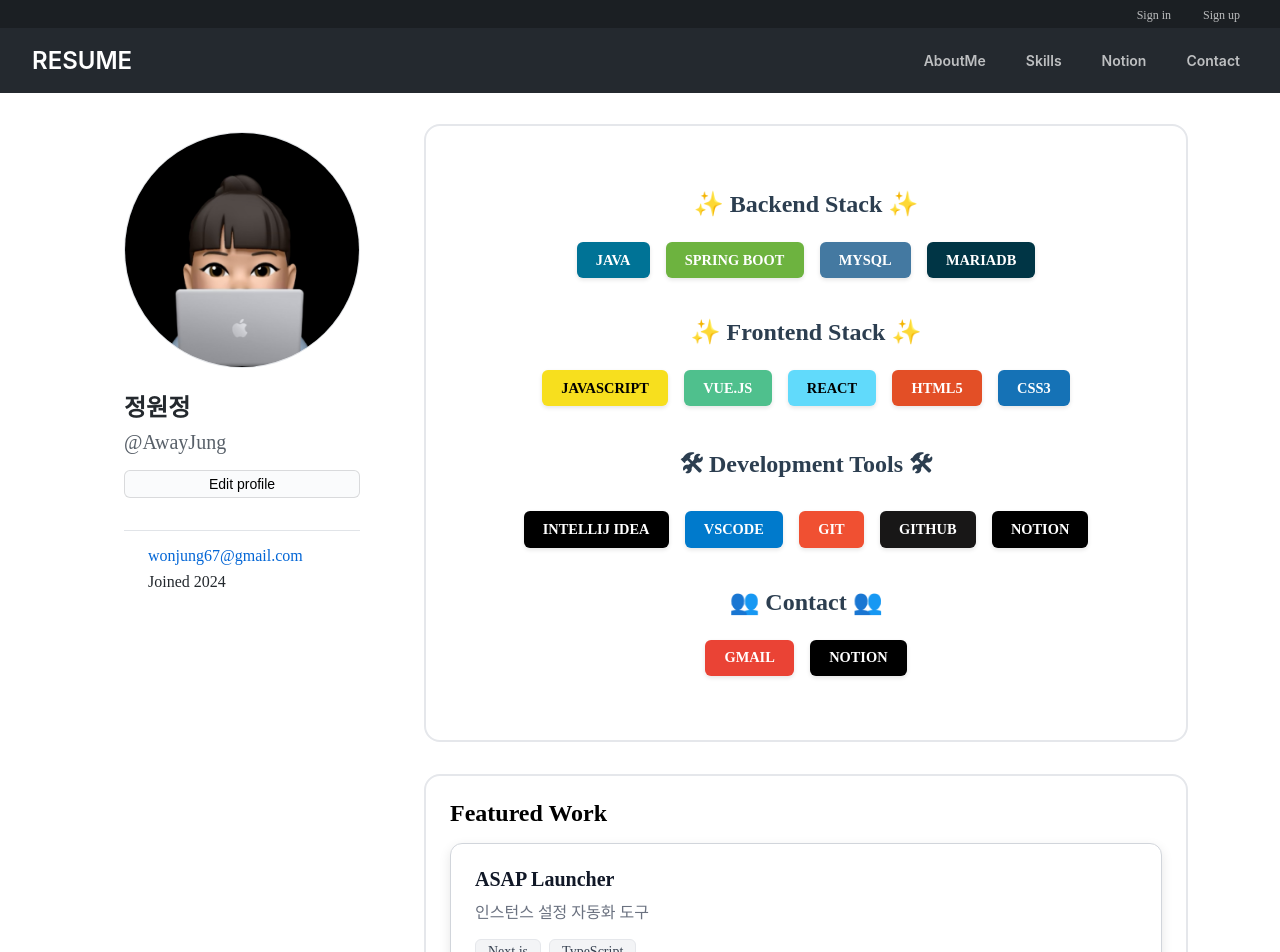
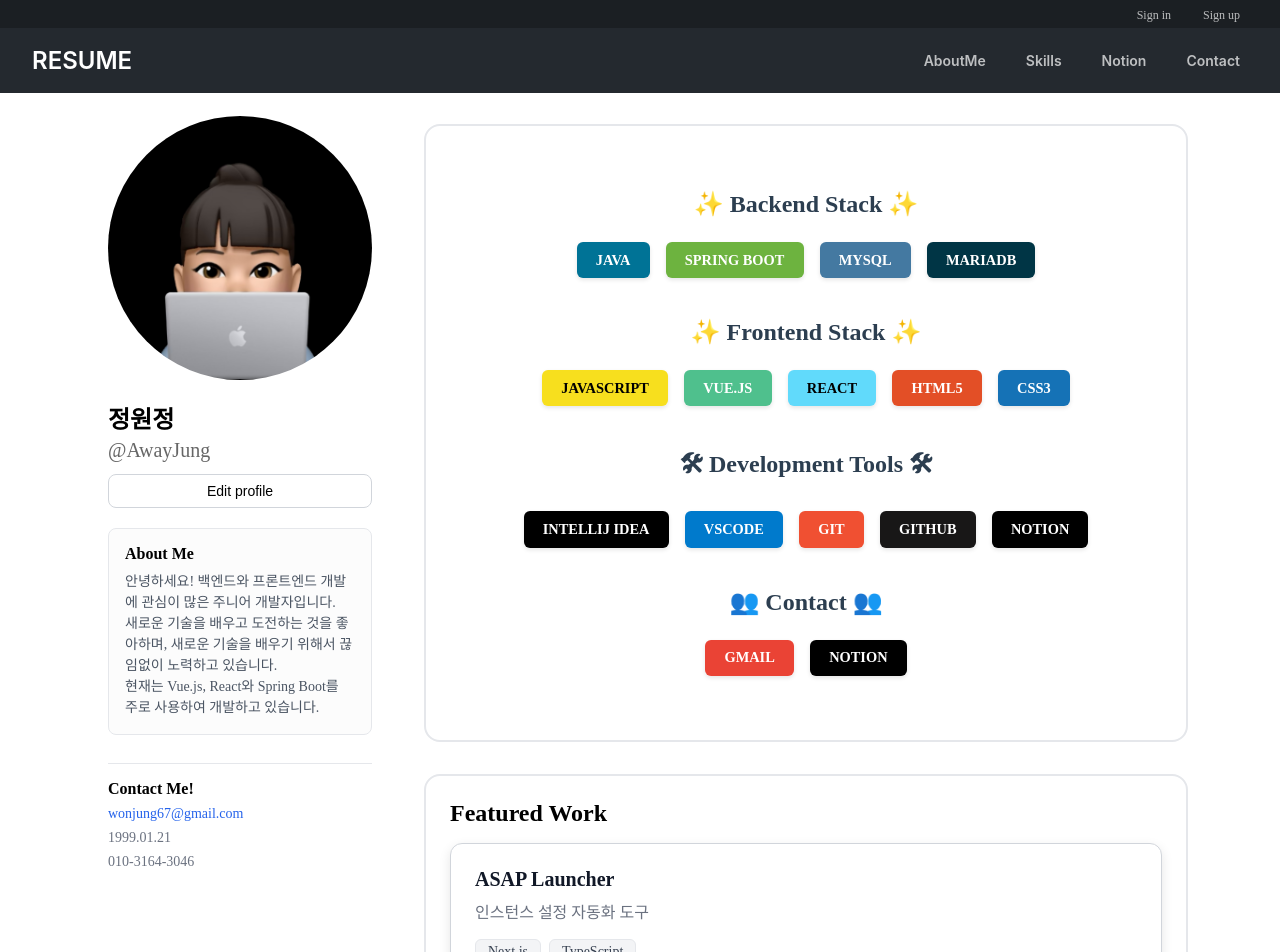
Before and after one commit to AwayJung/wonboard-FE-Vue, a Vue app: page / in a window 1280 px wide. Shown: the top 952 px of the page. Built offline with nearby package versions, Linux system fonts and the light colour scheme.

Commit message:
update: Profile페이지 About Me 추가

```diff
--- a/src/components/MainLayout.vue
+++ b/src/components/MainLayout.vue
@@ -10,8 +10,8 @@
 </template>
 
 <script>
-import Profile from './Profile.vue'
-import TechStack from './TechStack.vue'
+import Profile from './main/Profile.vue'
+import TechStack from './main/TechStack.vue'
 import ProjectShowcase from './main/ProjectShowcase.vue'
 import TechInterests from './main/TechInterests.vue'
 
--- a/src/components/Profile.vue
+++ /dev/null
@@ -1,102 +0,0 @@
-<template>
-    <div class="profile-section">
-      <div class="profile-image">
-        <img src="@/assets/images/profile.jpg" alt="Profile" class="profile-img" />
-      </div>
-      <h1 class="name">정원정</h1>
-      <div class="username">@AwayJung</div>
-      <button class="edit-btn">Edit profile</button>
-      <div class="contact-info">
-        <div class="info-item">
-          <i class="far fa-envelope"></i>
-          <a href="mailto:wonjung67@gmail.com" class="email-link">
-            wonjung67@gmail.com
-          </a>
-        </div>
-        <div class="info-item">
-          <i class="far fa-calendar"></i>
-          <span>Joined 2024</span>
-        </div>
-      </div>
-    </div>
-  </template>
-
-  <script>
-  export default {
-    name: 'UserProfile'
-  }
-  </script>
-
-  <style scoped>
-  .profile-section {
-    padding: 2rem;
-  }
-
-  .profile-image {
-    width: 100%;
-    max-width: 296px;
-    margin-bottom: 1rem;
-  }
-
-  .profile-img {
-    width: 100%;
-    border-radius: 50%;
-    border: 1px solid #e1e4e8;
-  }
-
-  .name {
-    font-size: 24px;
-    font-weight: 600;
-    margin: 0.5rem 0;
-    color: #24292e;
-  }
-
-  .username {
-    font-size: 20px;
-    color: #586069;
-    margin-bottom: 1rem;
-  }
-
-  .edit-btn {
-    width: 100%;
-    padding: 5px 16px;
-    font-size: 14px;
-    background-color: #fafbfc;
-    border: 1px solid rgba(27, 31, 35, 0.15);
-    border-radius: 6px;
-    cursor: pointer;
-    margin-bottom: 1rem;
-  }
-
-  .edit-btn:hover {
-    background-color: #f3f4f6;
-  }
-
-  .contact-info {
-    margin-top: 1rem;
-    border-top: 1px solid #e1e4e8;
-    padding-top: 1rem;
-  }
-
-  .info-item {
-    display: flex;
-    align-items: center;
-    gap: 8px;
-    margin-bottom: 0.5rem;
-    color: #24292e;
-  }
-
-  .info-item i {
-    color: #6a737d;
-    width: 16px;
-  }
-
-  .email-link {
-    color: #0366d6;
-    text-decoration: none;
-  }
-
-  .email-link:hover {
-    text-decoration: underline;
-  }
-  </style>
--- /dev/null
+++ b/src/components/main/Profile.vue
@@ -0,0 +1,139 @@
+<template>
+  <div class="profile-section">
+    <div class="profile-image">
+      <img src="@/assets/images/profile.jpg" alt="Profile" class="profile-img" />
+    </div>
+
+    <div class="profile-info">
+      <h1 class="name">정원정</h1>
+      <div class="username">@AwayJung</div>
+      <button class="edit-btn">Edit profile</button>
+
+      <!-- About Me 섹션 -->
+      <div class="bio-section">
+        <h2 class="bio-title">About Me</h2>
+        <p class="bio-text">
+          안녕하세요! 백엔드와 프론트엔드 개발에 관심이 많은 주니어 개발자입니다.<br/>
+          새로운 기술을 배우고 도전하는 것을 좋아하며,
+          새로운 기술을 배우기 위해서 끊임없이 노력하고 있습니다. <br/>
+          현재는 Vue.js, React와 Spring Boot를 주로 사용하여 개발하고 있습니다.
+        </p>
+      </div>
+
+      <!-- Contact 정보 -->
+      <div class="contact-section">
+        <h2 class="bio-title">Contact Me! </h2>
+        <a href="mailto:wonjung67@gmail.com" class="email-link">
+          wonjung67@gmail.com
+        </a>
+        <div class="joined-date">1999.01.21</div>
+        <div class="joined-date">010-3164-3046</div>
+      </div>
+    </div>
+  </div>
+</template>
+
+  <script>
+  export default {
+    name: 'UserProfile'
+  }
+  </script>
+
+  <style scoped>
+.profile-section {
+  padding: 1rem;
+  max-width: 296px;
+}
+
+.profile-image {
+  margin-bottom: 1rem;
+}
+
+.profile-img {
+  width: 100%;
+  aspect-ratio: 1;
+  border-radius: 50%;
+  object-fit: cover;
+}
+
+.profile-info {
+  display: flex;
+  flex-direction: column;
+  gap: 0.75rem;
+}
+
+.name {
+  font-size: 1.5rem;
+  font-weight: 600;
+  margin: 0;
+}
+
+.username {
+  font-size: 1.25rem;
+  color: #666;
+  margin-top: -0.5rem;
+}
+
+.edit-btn {
+  width: 100%;
+  padding: 0.5rem;
+  background-color: #fff;
+  border: 1px solid #d1d5db;
+  border-radius: 0.5rem;
+  font-size: 0.875rem;
+  cursor: pointer;
+  transition: background-color 0.2s;
+}
+
+.edit-btn:hover {
+  background-color: #f3f4f6;
+}
+
+.bio-section {
+  display: flex;
+  flex-direction: column;
+  gap: 0.5rem;
+  border: 1px solid #e5e7eb;
+  border-radius: 0.5rem;
+  padding: 1rem;
+  margin: 0.5rem 0;
+  background-color: #fcfcfc;
+}
+
+
+.bio-title {
+  font-size: 1rem;
+  font-weight: 600;
+  margin: 0;
+}
+
+.bio-text {
+  font-size: 0.875rem;
+  color: #4b5563;
+  line-height: 1.5;
+  margin: 0;
+}
+
+.contact-section {
+  display: flex;
+  flex-direction: column;
+  gap: 0.5rem;
+  font-size: 0.875rem;
+  border-top: 1px solid #e5e7eb;
+  padding-top: 1rem;
+  margin-top: 0.5rem;
+}
+
+.email-link {
+  color: #2563eb;
+  text-decoration: none;
+}
+
+.email-link:hover {
+  text-decoration: underline;
+}
+
+.joined-date {
+  color: #6b7280;
+}
+</style>
```
Also changed, not shown: src/components/main/TechStack.vue (renamed from src/components/TechStack.vue).
